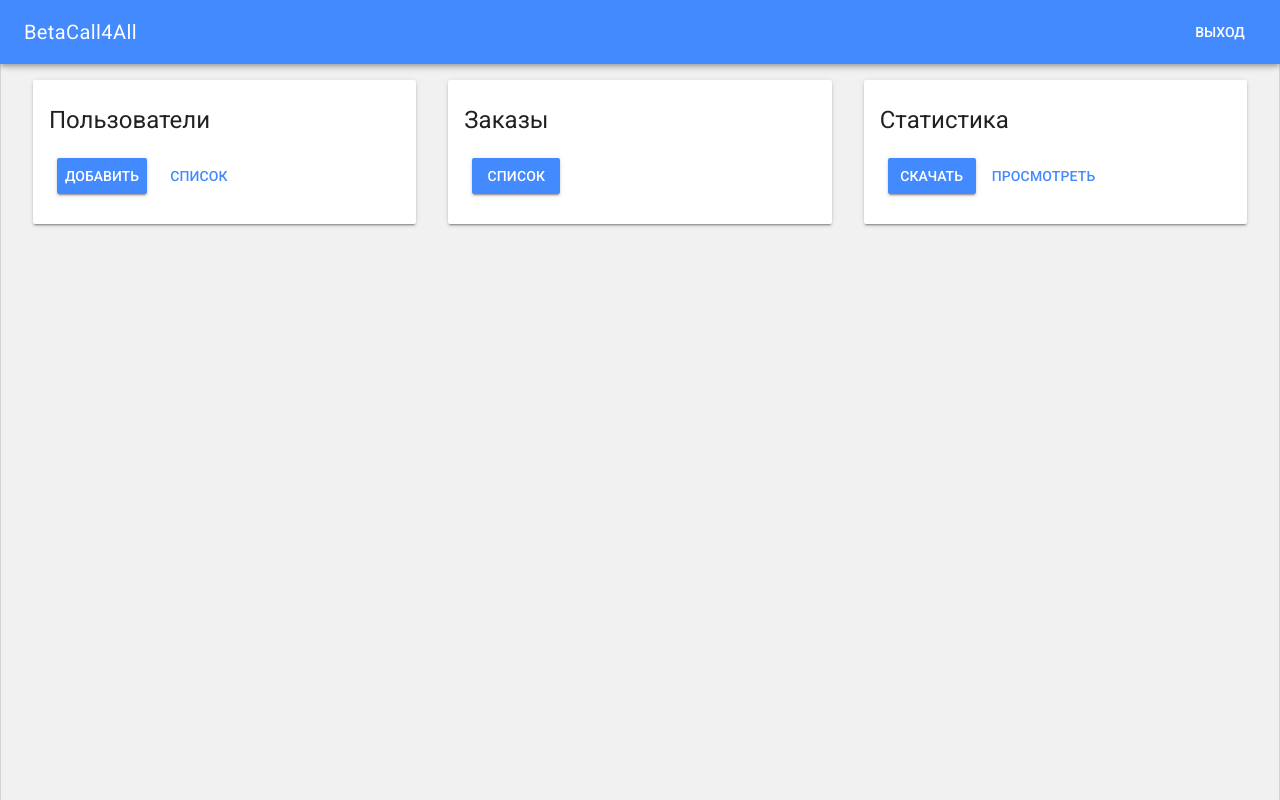
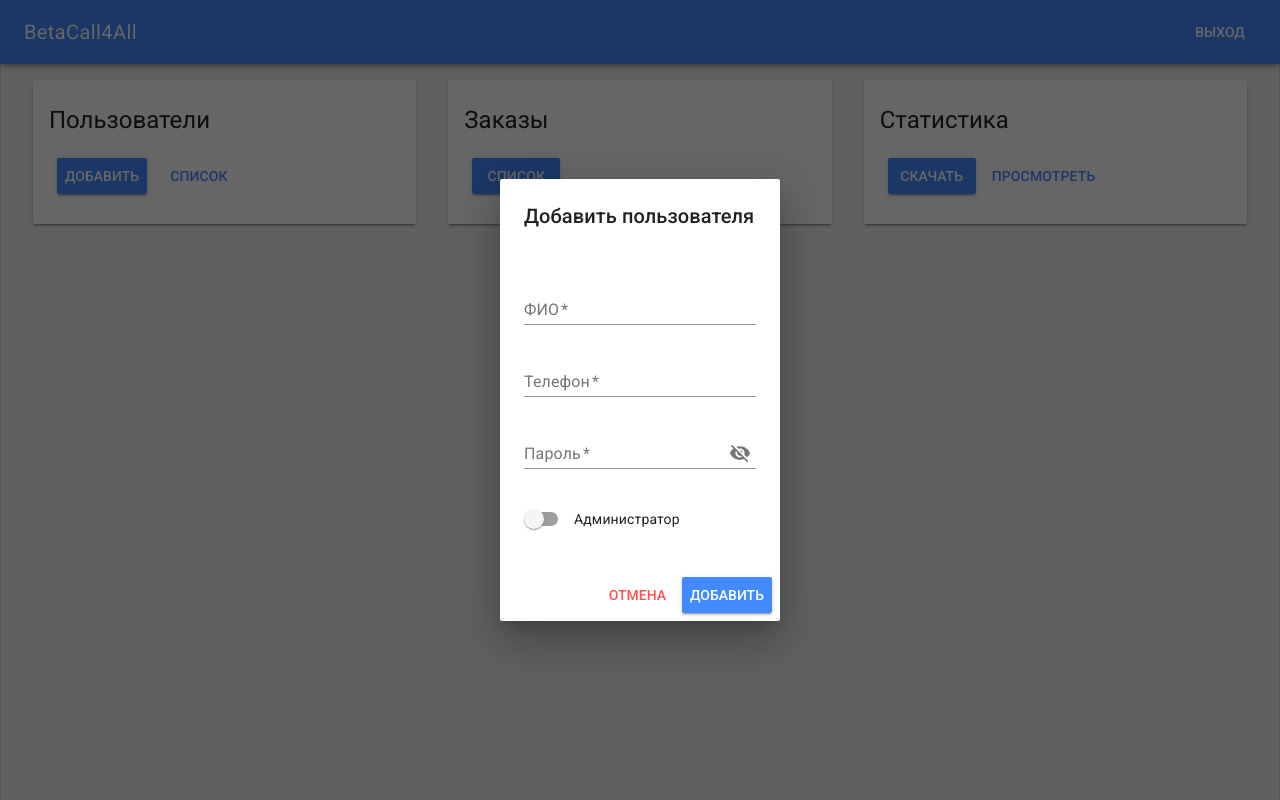
Before and after one commit to AndrewKanaew/betacall4all, a Vue app: page /admin in a window 1280 px wide. Both pictures are taken after a click on the button "ДОБАВИТЬ". Built offline with nearby package versions, Linux system fonts and the light colour scheme.

Commit message:
Create dialog and form for add users

```diff
--- /dev/null
+++ b/src/components/Dialogs/CreateUserDialog.vue
@@ -0,0 +1,21 @@
+<template>
+	<md-dialog :md-active.sync="dialogState.showCreateUserDialog">
+		<md-dialog-title>
+			<div class="md-title">Добавить пользователя</div>
+		</md-dialog-title>
+		<create-user-form />
+	</md-dialog>
+</template>
+
+<script>
+import { mapState } from "vuex";
+import CreateUserForm from "../Forms/CreateUserForm";
+export default {
+	name: "CreateUserDialog",
+	components: { CreateUserForm },
+	computed: mapState(["dialogState"])
+};
+</script>
+
+<style scoped>
+</style>
--- /dev/null
+++ b/src/components/Forms/CreateUserForm.vue
@@ -0,0 +1,52 @@
+<template>
+    <form @submit="onSubmitHandler">
+		<md-dialog-content>
+			<md-field>
+				<label>ФИО</label>
+				<md-input type="text" v-model="user.fullName" required/>
+			</md-field>
+			<md-field>
+				<label>Телефон</label>
+				<md-input type="text" v-model="user.phone" required/>
+			</md-field>
+			<md-field>
+				<label>Пароль</label>
+				<md-input type="password" v-model="user.password" required/>
+			</md-field>
+			<md-switch v-model="user.role">Администратор</md-switch>
+		</md-dialog-content>
+		<md-dialog-actions>
+			<md-button @click="onCloseHandler" class="md-accent">Отмена</md-button>
+			<md-button type="submit" class="md-primary md-raised">Добавить</md-button>
+		</md-dialog-actions>
+	</form>
+</template>
+
+<script>
+import { mapState } from "vuex";
+export default {
+	name: "CreateUserForm",
+	data() {
+		return {
+			user: {
+				fullName: "",
+				phone: "",
+				password: "",
+				role: false
+			}
+		};
+	},
+	computed: mapState(["dialogState"]),
+	methods: {
+		onCloseHandler() {
+			this.dialogState.showCreateUserDialog = false;
+		},
+		onSubmitHandler(event) {
+			event.preventDefault();
+		}
+	}
+};
+</script>
+
+<style scoped>
+</style>
--- a/src/views/LoginPage.vue
+++ b/src/views/LoginPage.vue
@@ -7,7 +7,7 @@
 </template>
 <script>
 import Card from "../components/Card";
-import LoginForm from "../components/LoginForm";
+import LoginForm from "../components/Forms/LoginForm";
 export default {
 	name: "LoginPage",
 	components: { LoginForm, Card }
--- a/src/views/admin/DashboardPage.vue
+++ b/src/views/admin/DashboardPage.vue
@@ -2,7 +2,7 @@
     <div class="md-layout">
 		<div class="md-layout-item">
 			<card title="Пользователи">
-				<md-button class="md-primary md-raised">Добавить</md-button>
+				<md-button @click="addUserHandler" class="md-primary md-raised">Добавить</md-button>
 				<md-button to="/admin/users" class="md-primary">Список</md-button>
 			</card>
 		</div>
@@ -17,14 +17,23 @@
 				<md-button to="/admin/statistics" class="md-primary">Просмотреть</md-button>
 			</card>
 		</div>
+		<create-user-dialog v-if="dialogState.showCreateUserDialog"/>
 	</div>
 </template>
 
 <script>
+import { mapState } from "vuex";
 import Card from "../../components/Card";
+import CreateUserDialog from "../../components/Dialogs/CreateUserDialog";
 export default {
 	name: "DashboardPage",
-	components: { Card }
+	components: {CreateUserDialog, Card },
+	computed: mapState(["dialogState"]),
+	methods: {
+		addUserHandler() {
+			this.dialogState.showCreateUserDialog = true;
+		}
+	}
 };
 </script>
 
```
Also changed, not shown: src/components/Forms/LoginForm.vue (renamed from src/components/LoginForm.vue).
